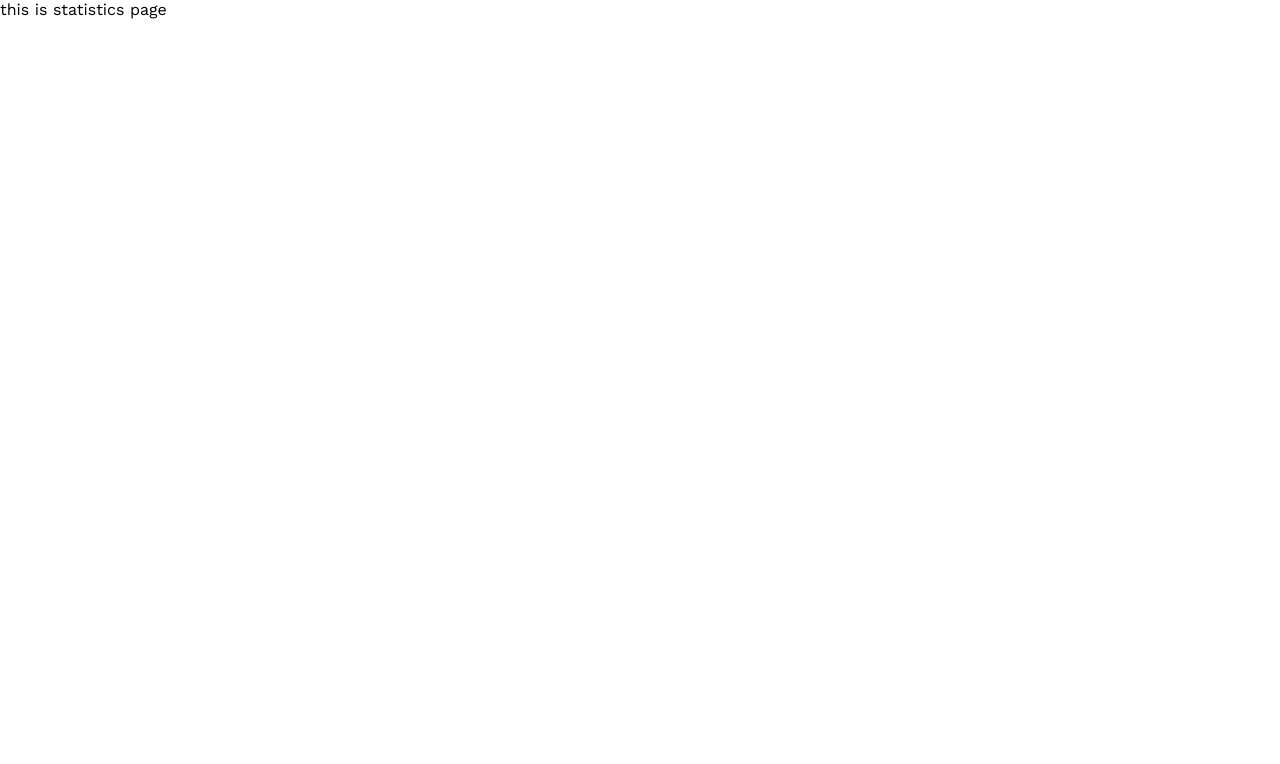
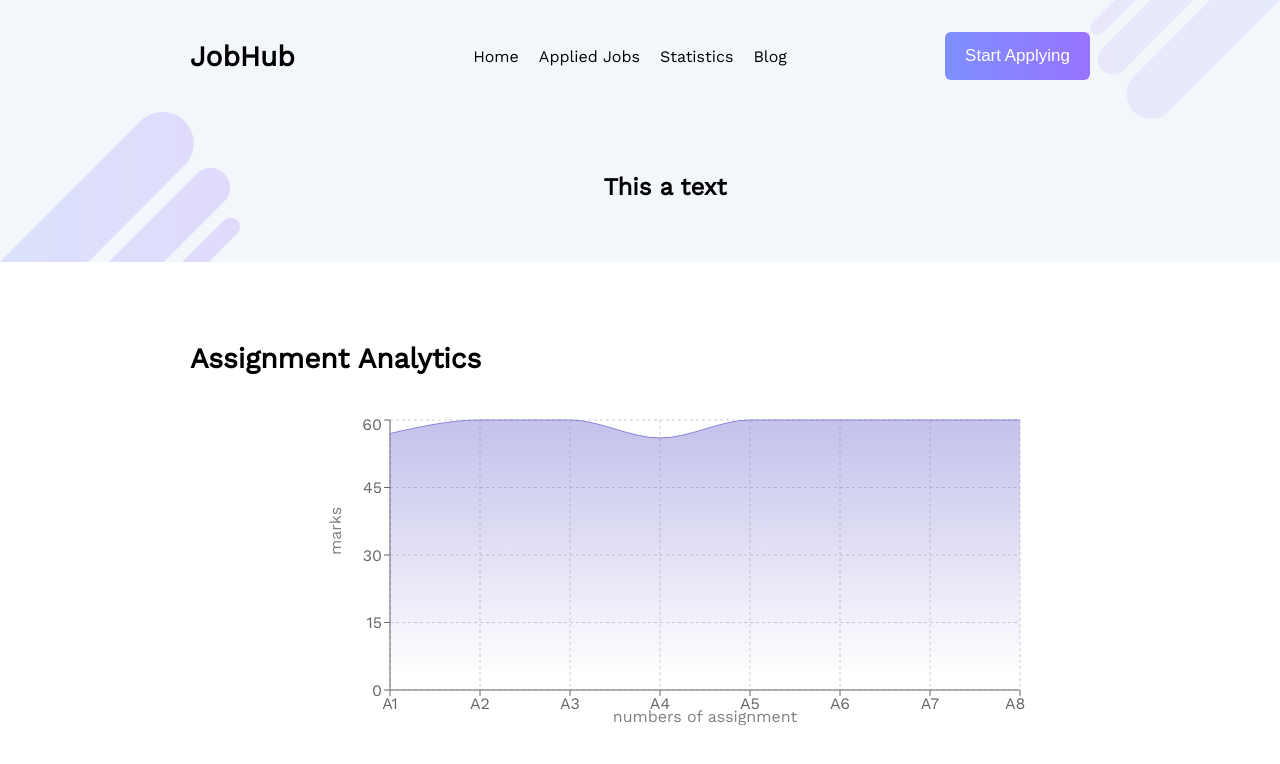
Before and after one commit to osmangony01/career-hub, a React (Vite) app: page /statistics in a window 1280 px wide. Shown: the top 764 px of the page. Built offline with nearby package versions, Linux system fonts and the light colour scheme.

Commit message:
complete statistics page and show chart perfectly

```diff
--- a/package.json
+++ b/package.json
@@ -17,6 +17,7 @@
     "react": "^18.2.0",
     "react-dom": "^18.2.0",
     "react-router-dom": "^6.10.0",
+    "recharts": "^2.5.0",
     "sort-by": "^1.2.0"
   },
   "devDependencies": {
--- a/src/components/AppliedJobs/AppliedJobs.jsx
+++ b/src/components/AppliedJobs/AppliedJobs.jsx
@@ -1,4 +1,4 @@
-import React from 'react';
+import React, { useState } from 'react';
 import Header from '../Header/header';
 import { useLoaderData } from 'react-router-dom';
 import AppliedJob from '../AppliedJob/AppliedJob';
@@ -6,27 +6,25 @@ import './AppliedJobs.css';
 
 const AppliedJobs = () => {
 
-    const appliedJobs = useLoaderData();
+    const appliedAllJobs = useLoaderData();
+    const [appliedJobs , setAppliedJobs] = useState(appliedAllJobs);
 
     console.log(appliedJobs);
-
     return (
         <div>
             <>
                 <Header />
             </>
-
             <div className='change-layout'>
                 <div className='applied-jobs'>
                     {
                         appliedJobs.map(appliedJob =>
-                        <AppliedJob
-                            key={appliedJob.id} appliedJob={appliedJob}
-                        />
+                            <AppliedJob
+                                key={appliedJob.id} appliedJob={appliedJob}
+                            />
                         )
                     }
                 </div>
-
             </div>
         </div>
     );
--- a/src/components/Navbar/Navbar.jsx
+++ b/src/components/Navbar/Navbar.jsx
@@ -9,8 +9,8 @@ const Navbar = () => {
             <div>
                 <Link to="/">Home</Link>
                 <Link to="/applied-jobs">Applied Jobs</Link>
+                <Link to="/statistics">Statistics</Link>
                 <Link to="/blog">Blog</Link>
-                <Link to="/statistics">Statistics</Link>
             </div>
             <button className='btn-primary'><Link to="">Start Applying</Link></button>
         </nav>
--- a/src/components/Statistics/Statistices.jsx
+++ b/src/components/Statistics/Statistices.jsx
@@ -1,9 +1,47 @@
 import React from 'react';
+import { AreaChart, Area, XAxis, YAxis, CartesianGrid, Tooltip, Label } from "recharts";
+import Header from '../Header/header';
+import './Statistics.css';
 
 const Statistics = () => {
+    const data = [
+        { assignment: "A1", "Obtain Mark": 57, },
+        { assignment: "A2", "Obtain Mark": 60, },
+        { assignment: "A3", "Obtain Mark": 60, },
+        { assignment: "A4", "Obtain Mark": 56, },
+        { assignment: "A5", "Obtain Mark": 60, },
+        { assignment: "A6", "Obtain Mark": 60, },
+        { assignment: "A7", "Obtain Mark": 60, },
+        { assignment: "A8", "Obtain Mark": 60, }
+    ];
+
     return (
         <div>
-            this is statistics page
+            <Header></Header>
+            <div className='change-layout'>
+                <div className='statistics-info'>
+                    <h3 className='statistics-title'>Assignment Analytics</h3>
+                    <div className='charts'>
+                        <AreaChart width={700} height={310} data={data} >
+                            <defs>
+                                <linearGradient id="marksColor" x1="0" y1="0" x2="0" y2="1">
+                                    <stop offset="5%" stopColor="#8884d8" stopOpacity={0.8} />
+                                    <stop offset="95%" stopColor="#8884d8" stopOpacity={0} />
+                                </linearGradient>
+                            </defs>
+                            <CartesianGrid strokeDasharray="3 3" />
+                            {/* <XAxis dataKey="assignment" />
+                            <YAxis /> */}
+                            <XAxis dataKey="assignment">
+                                <Label value="numbers of assignment" offset={-2} position="insideBottom" />
+                            </XAxis>
+                            <YAxis label={{ value: 'marks', angle: -90, position: 'insideLeft' }} />
+                            <Tooltip />
+                            <Area type="monotone" dataKey="Obtain Mark" stroke="#8884d8" fill="url(#marksColor)" />
+                        </AreaChart>
+                    </div>
+                </div>
+            </div>
         </div>
     );
 };
--- /dev/null
+++ b/src/components/Statistics/Statistics.css
@@ -0,0 +1,12 @@
+.statistics-info{
+    margin:80px 0;
+}
+.statistics-title{
+    font-size: 28px;
+    font-weight: 700;
+    margin-bottom: 40px;
+}
+.charts{
+    width: 70%;
+    margin: 0 auto;
+}
```
Also changed, not shown: src/components/Blog/Blog.jsx (line endings or trailing spaces), 1 other file (tests, documents, lock files or other folders).
